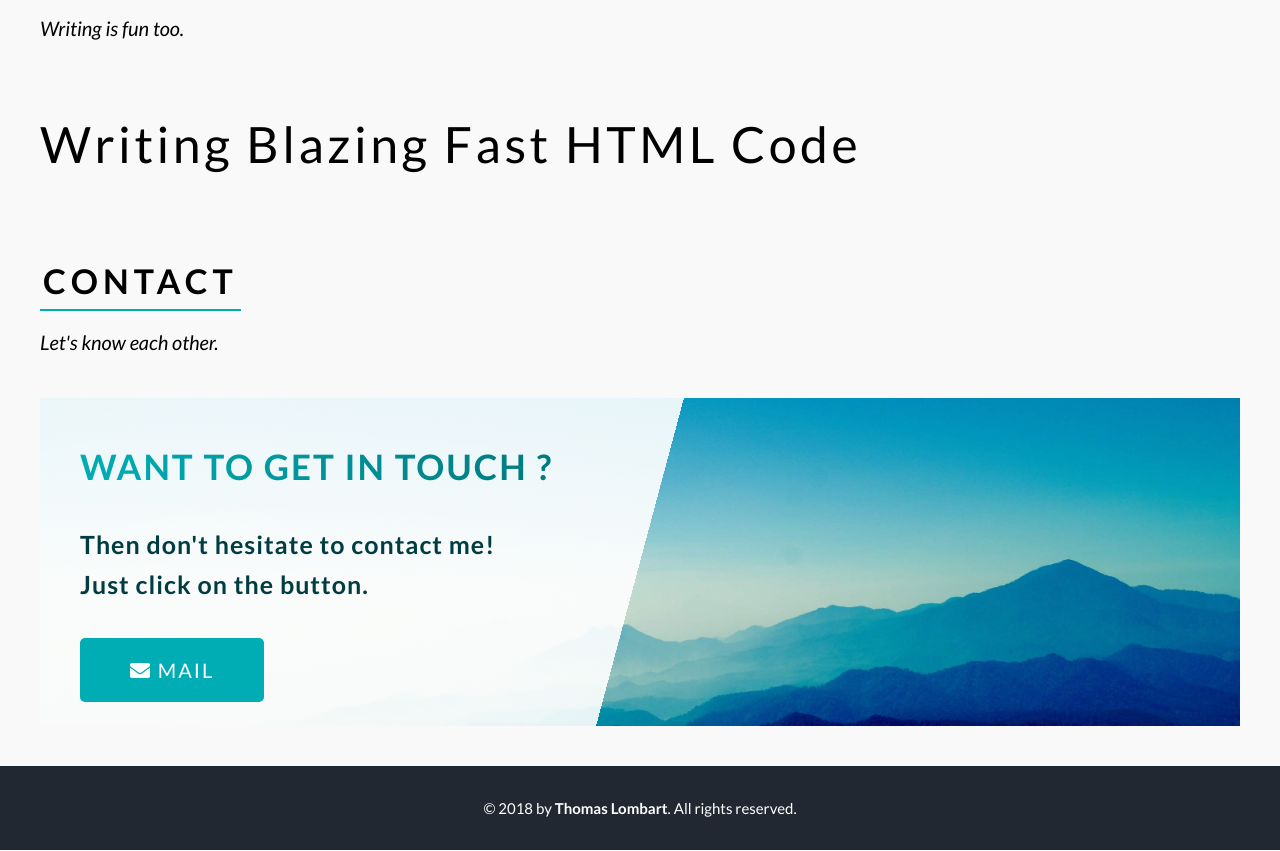
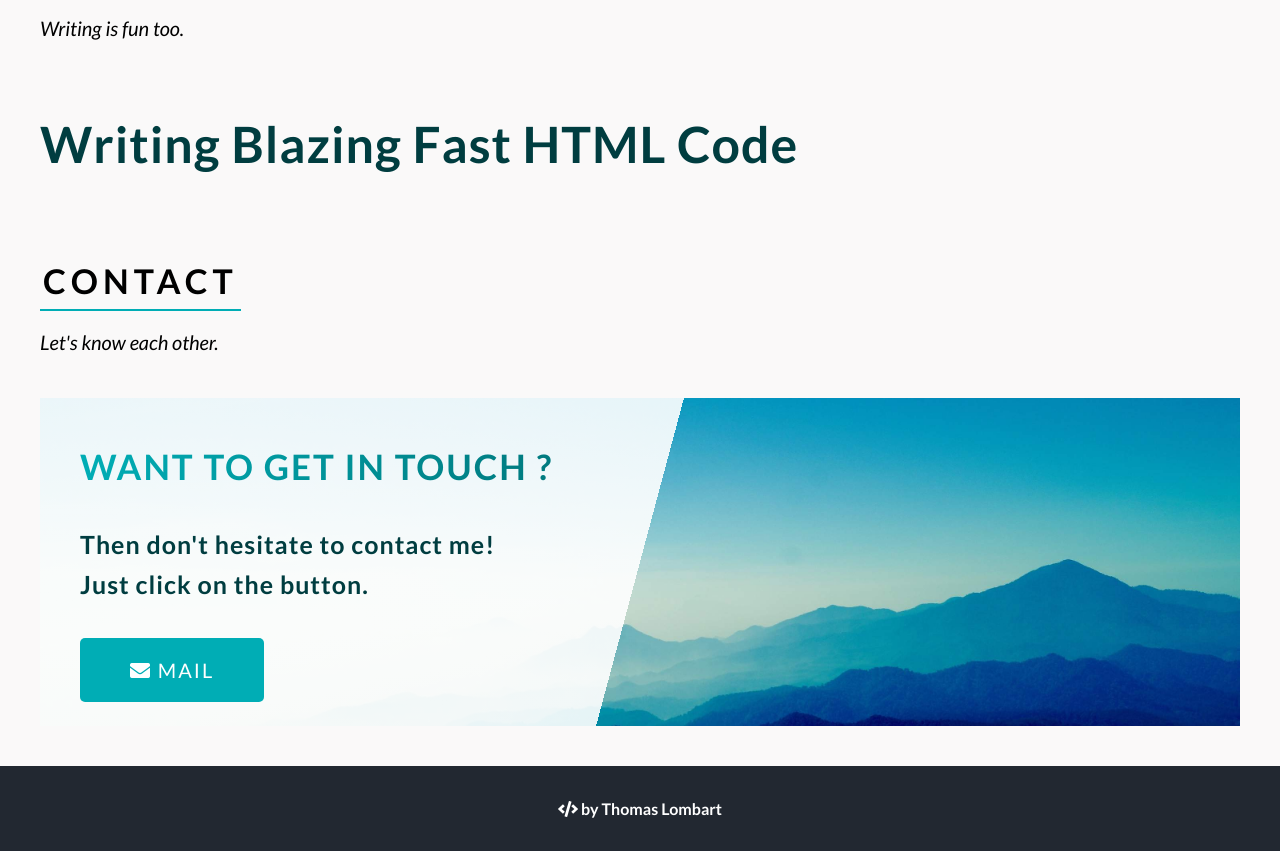
Before and after one commit to Brainy0003/portfolio, a website: page index.html in a window 1280 px wide. Shown: the part 3488-4339 px from the top of the page. Drawn offline with Linux system fonts and the light colour scheme.

Commit message:
Modify articles and footer

```diff
--- a/index.html
+++ b/index.html
@@ -157,8 +157,7 @@
 
     <footer class="footer">
       <div class="footer__legal">
-        &copy; 2018 by
-        <span class="footer__legal-author">Thomas Lombart</span>. All rights reserved.
+        <i class="fa fa-code"></i> by Thomas Lombart
       </div>
     </footer>
   </div>
--- a/sass/_articles.scss
+++ b/sass/_articles.scss
@@ -7,10 +7,10 @@
     &__link:link,
     &__link:visited {
       font-size: 5rem;
-      font-weight: 400;
-      letter-spacing: 3.5px;
+      font-weight: 700;
+      letter-spacing: 1px;
       text-decoration: none;
-      color: black;
+      color: var(--color-primary-darkest);
       position: relative;
       z-index: 10;
       transition: all .25s ease-in-out;
--- a/sass/_footer.scss
+++ b/sass/_footer.scss
@@ -9,11 +9,8 @@
   }
 
   &__legal {
-    font-size: 1.5rem;
+    font-size: 1.6rem;
+    font-weight: 700;
     text-align: center;
-
-    &-author {
-      font-weight: 700;
-    }
   }
 }
```
Also changed, not shown: css/style.css.
